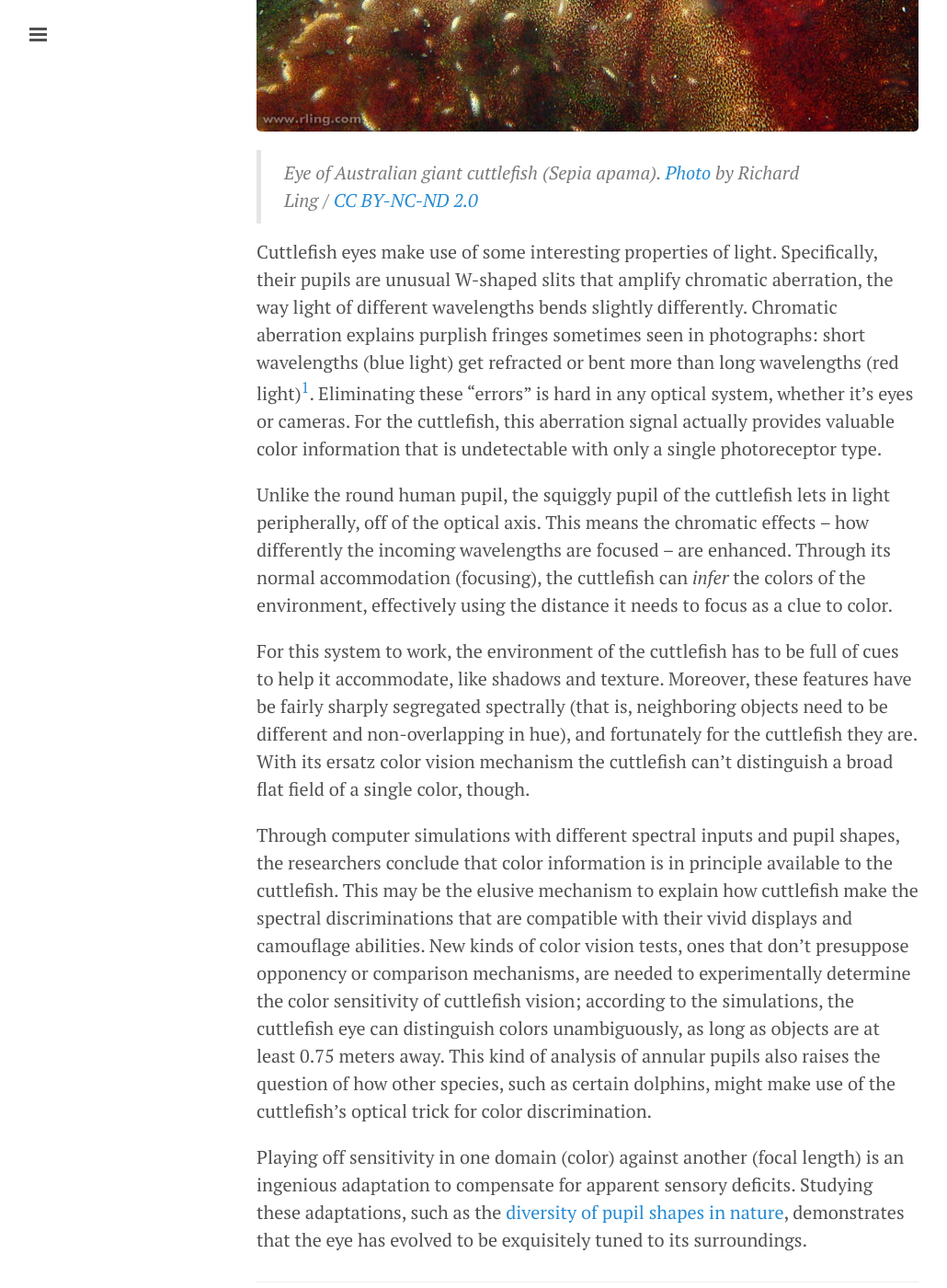
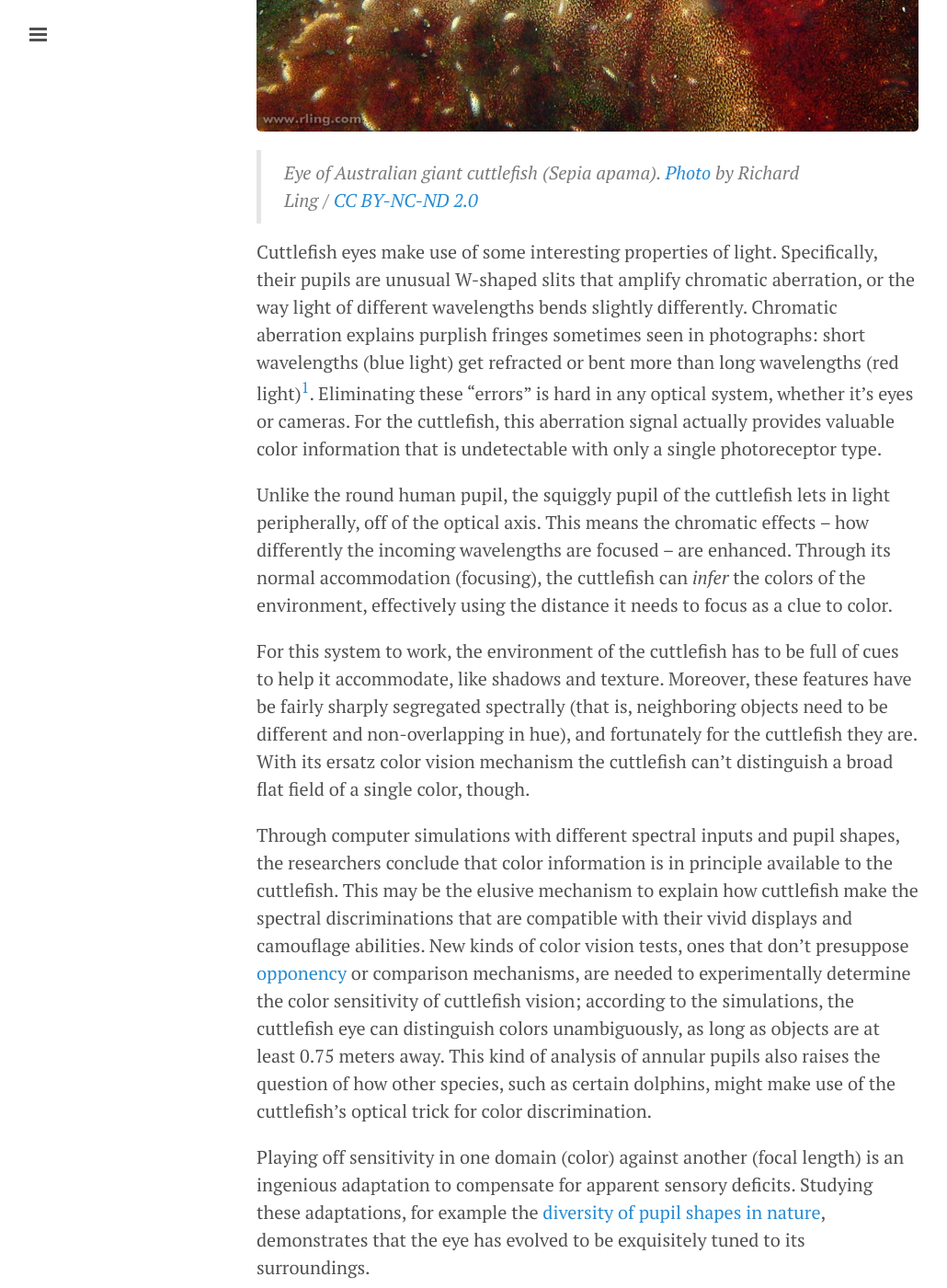
Before and after one commit to RaoOfPhysics/apostilb.github.io, a Jekyll site: the page built from _posts/2015-05-16-prism-break.md, in a window 1280 px wide and 1400 px high, scrolled down 1229 px. Shown: the whole window at 92% size, without its empty margins (1-1031 px from the left). Built offline with Jekyll 4.4.1, drawn with Linux system fonts in a browser that asks for light colours; Markdown is read by kramdown in place of the engine named in the settings; a script that is not in the unit is left out; some of the changed text lies outside the part shown.

Commit message:
More edits from AR
Incorporated some suggested changes

```diff
--- a/_posts/2015-05-16-prism-break.md
+++ b/_posts/2015-05-16-prism-break.md
@@ -3,25 +3,25 @@
 title: Prism break, cuttlefish style
 ---
 
-_A suggested new biological color vision mechanism exploits optics_
+_A suggested biological color vision mechanism exploits optics_
 
 From humans to mantis shrimp, the key to seeing in color is to compare. With at least two different types of wavelength-sensitive cells in the eye, you can start to distinguish different parts of the spectrum, and thus different colored objects in the environment. The more photoreceptor types you have, the more precisely you can interpret the incoming light, depending on how finely or evenly the [photoreceptor sensitivities are spaced on the spectrum](https://arthropoda.files.wordpress.com/2010/03/human-vs-mantis.jpg). Humans are trichromatic, with three kinds of cone cells well-tuned to the short, medium, and long wavelengths of our diurnal environment. The mantis shrimp has 16 photoreceptor types, suited to both its vibrant patchwork body coloring as well as its bright surroundings. The question then is, how many photoreceptors does the cuttlefish, [a squid-like underwater chameleon](https://www.youtube.com/watch?v=SfkhEm3LfvE), have?
 
-Alas, the cuttlefish has but one type of photoreceptor. The instantaneous color and texture changes exhibited by this mollusk allow it to blend in seamlessly with any background it encounters, but it is effectively color blind, at least if color vision depends on comparison between cell types. [Some new research](http://dx.doi.org/10.1101/017756) suggests that "color blind" cephalopods like the cuttlefish _can_ sense chromatic information using an optical trick.
+Alas, the cuttlefish has but one type of photoreceptor. The instantaneous color and texture changes exhibited by this mollusk allow it to blend in seamlessly with any background it encounters, but it is effectively color blind, at least if color vision depends on comparison between cell types. [Some new research](http://dx.doi.org/10.1101/017756), however, suggests that "color blind" cephalopods like the cuttlefish _can_ sense chromatic information using an optical trick.
 
 ![Eye of Australian giant cuttlefish (Sepia apama)]({{ site.url }}/images/2015-05-16-prism-break.jpg)
 
 > _Eye of Australian giant cuttlefish (Sepia apama). [Photo](https://www.flickr.com/photos/rling/5101121081/in/photostream/) by Richard Ling / [CC BY-NC-ND 2.0](https://creativecommons.org/licenses/by-nc-nd/2.0/)_
 
-Cuttlefish eyes make use of some interesting properties of light. Specifically, their pupils are unusual W-shaped slits that amplify chromatic aberration, the way light of different wavelengths bends slightly differently. Chromatic aberration explains purplish fringes sometimes seen in photographs: short wavelengths (blue light) get refracted or bent more than long wavelengths (red light)[^1]. Eliminating these "errors" is hard in any optical system, whether it's eyes or cameras. For the cuttlefish, this aberration signal actually provides valuable color information that is undetectable with only a single photoreceptor type.
+Cuttlefish eyes make use of some interesting properties of light. Specifically, their pupils are unusual W-shaped slits that amplify chromatic aberration, or the way light of different wavelengths bends slightly differently. Chromatic aberration explains purplish fringes sometimes seen in photographs: short wavelengths (blue light) get refracted or bent more than long wavelengths (red light)[^1]. Eliminating these "errors" is hard in any optical system, whether it's eyes or cameras. For the cuttlefish, this aberration signal actually provides valuable color information that is undetectable with only a single photoreceptor type.
 
 Unlike the round human pupil, the squiggly pupil of the cuttlefish lets in light peripherally, off of the optical axis. This means the chromatic effects -- how differently the incoming wavelengths are focused -- are enhanced. Through its normal accommodation (focusing), the cuttlefish can _infer_ the colors of the environment, effectively using the distance it needs to focus as a clue to color.
 
 For this system to work, the environment of the cuttlefish has to be full of cues to help it accommodate, like shadows and texture. Moreover, these features have be fairly sharply segregated spectrally (that is, neighboring objects need to be different and non-overlapping in hue), and fortunately for the cuttlefish they are. With its ersatz color vision mechanism the cuttlefish can't distinguish a broad flat field of a single color, though.
 
-Through computer simulations with different spectral inputs and pupil shapes, the researchers conclude that color information is in principle available to the cuttlefish. This may be the elusive mechanism to explain how cuttlefish make the spectral discriminations that are compatible with their vivid displays and camouflage abilities. New kinds of color vision tests, ones that don't presuppose opponency or comparison mechanisms, are needed to experimentally determine the color sensitivity of cuttlefish vision; according to the simulations, the cuttlefish eye can distinguish colors unambiguously, as long as objects are at least 0.75 meters away. This kind of analysis of annular pupils also raises the question of how other species, such as certain dolphins, might make use of the cuttlefish's optical trick for color discrimination.
+Through computer simulations with different spectral inputs and pupil shapes, the researchers conclude that color information is in principle available to the cuttlefish. This may be the elusive mechanism to explain how cuttlefish make the spectral discriminations that are compatible with their vivid displays and camouflage abilities. New kinds of color vision tests, ones that don't presuppose [opponency](http://en.wikipedia.org/wiki/Opponent_process) or comparison mechanisms, are needed to experimentally determine the color sensitivity of cuttlefish vision; according to the simulations, the cuttlefish eye can distinguish colors unambiguously, as long as objects are at least 0.75 meters away. This kind of analysis of annular pupils also raises the question of how other species, such as certain dolphins, might make use of the cuttlefish's optical trick for color discrimination.
 
-Playing off sensitivity in one domain (color) against another (focal length) is an ingenious adaptation to compensate for apparent sensory deficits. Studying these adaptations, such as the [diversity of pupil shapes in nature](http://jov.arvojournals.org/article.aspx?articleid=2142714), demonstrates that the eye has evolved to be exquisitely tuned to its surroundings.
+Playing off sensitivity in one domain (color) against another (focal length) is an ingenious adaptation to compensate for apparent sensory deficits. Studying these adaptations, for example the [diversity of pupil shapes in nature](http://jov.arvojournals.org/article.aspx?articleid=2142714), demonstrates that the eye has evolved to be exquisitely tuned to its surroundings.
 
 [^1]: Light isn't colored but we colloquially refer to long wavelengths of the visible spectrum as red and short wavelengths as blue.
 
```
